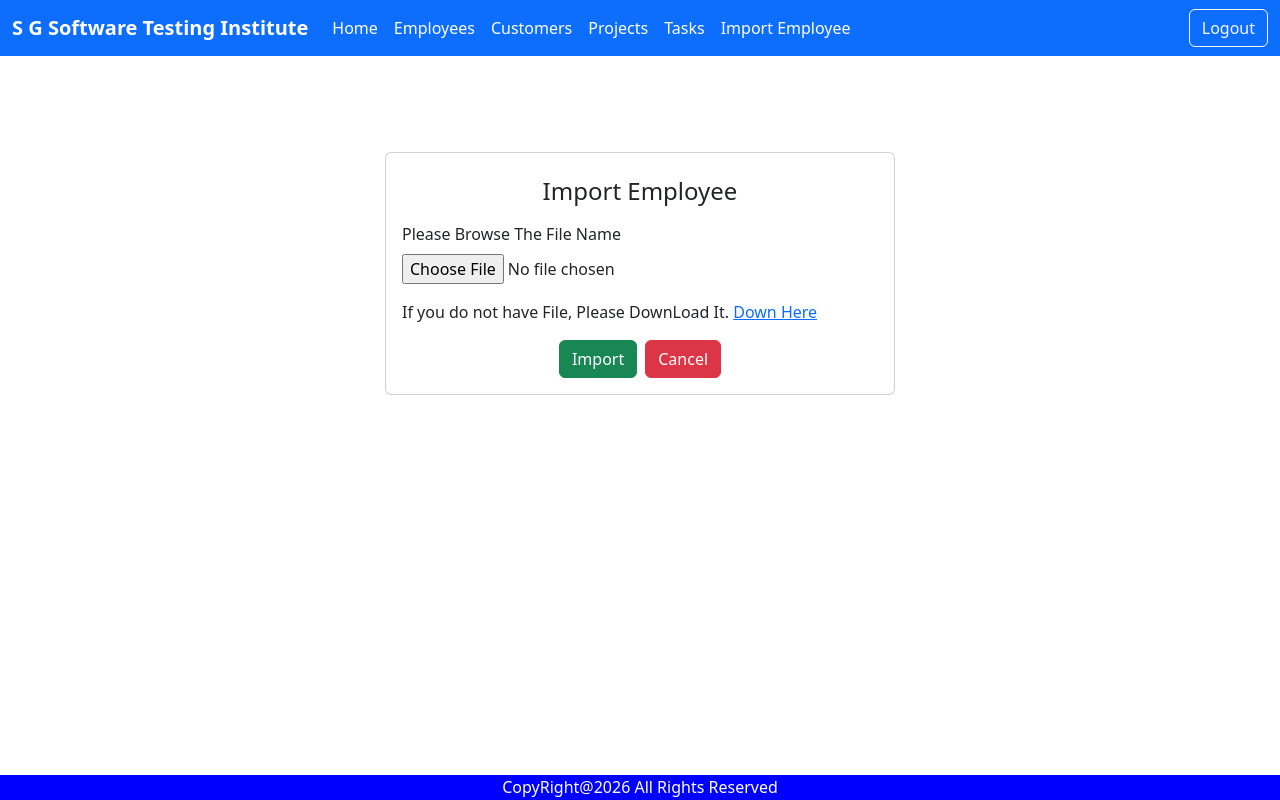
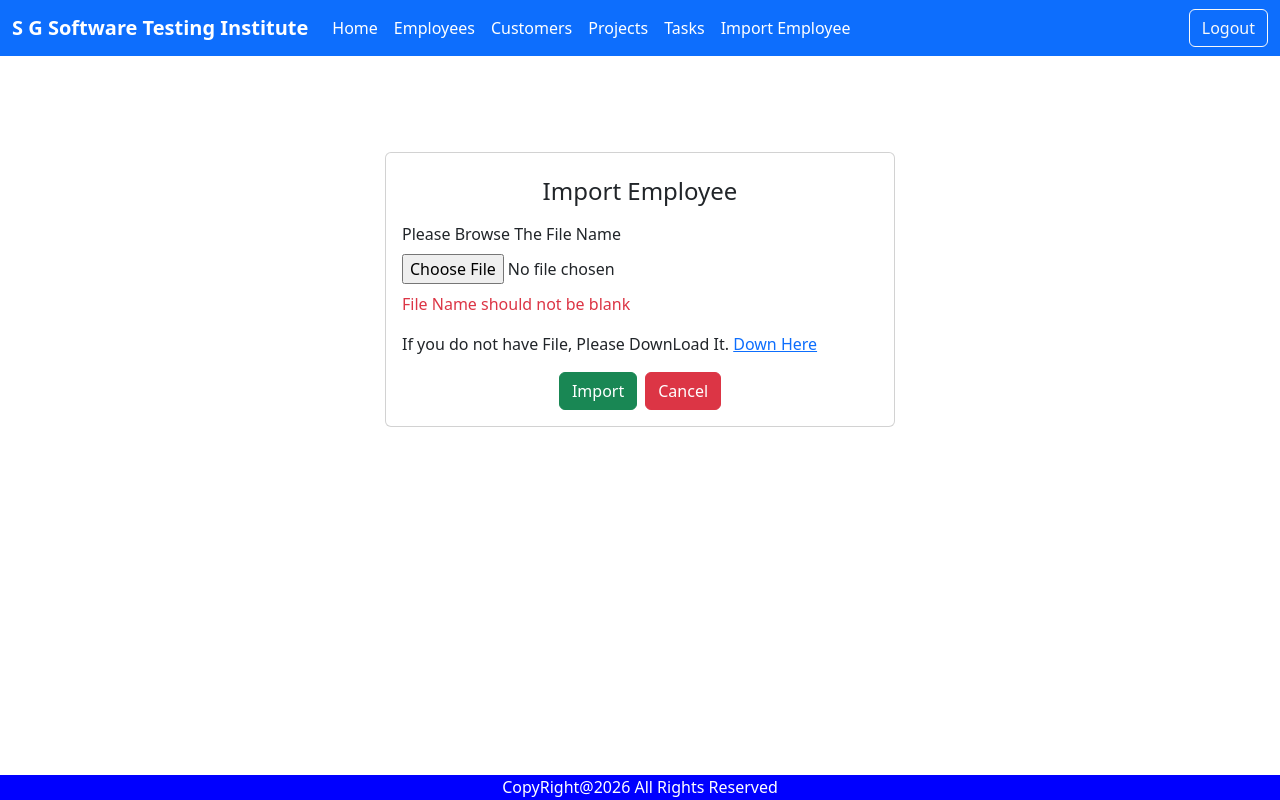
Before and after one commit to pgudi/sgtestinginstitute, a React (Vite) app in the folder UserManagement/: page /import in a window 1280 px wide. Both pictures are taken after a click on the button "Import". Built offline with nearby package versions, Linux system fonts and the light colour scheme; no server answers.

Commit message:
Import Employee Validation

```diff
--- a/UserManagement/index.html
+++ b/UserManagement/index.html
@@ -4,7 +4,7 @@
     <meta charset="UTF-8" />
     <link rel="icon" type="image/svg+xml" href="/vite.svg" />
     <meta name="viewport" content="width=device-width, initial-scale=1.0" />
-    <title>usermanagement</title>
+    <title>S G Software Testing Institute</title>
   </head>
   <body>
     <div id="root"></div>
--- a/UserManagement/src/pages/ImportEmployee.jsx
+++ b/UserManagement/src/pages/ImportEmployee.jsx
@@ -5,6 +5,7 @@ import EmployeeServices from '../services/EmployeeServices'
 
 const ImportEmployee = () => {
     const [fileName, setFileName] = useState('')
+    const [error, setError] = useState('');
 
     const navigate = useNavigate()
     function navigateHome() {
@@ -13,6 +14,12 @@ const ImportEmployee = () => {
 
     const handleImportEmployee = (e) => {
         e.preventDefault()
+        if (!fileName) {
+            setError("File Name should not be blank");
+            return;
+        }
+
+        setError("");
         const formData = new FormData();
         formData.append("file", fileName);
 
@@ -63,6 +70,7 @@ const ImportEmployee = () => {
                                                 placeholder='Enter File Path'
                                                 onChange={(e) => setFileName(e.target.files[0])}
                                             ></input>
+                                            {error && <p className="text-danger mt-2">{error}</p>}
                                         </div>
                                     </div>
                                     <p className='mt-3 mb-3'>If you do not have File, Please DownLoad It. <Link onClick={handleDownloadFile}>Down Here</Link></p>
```
